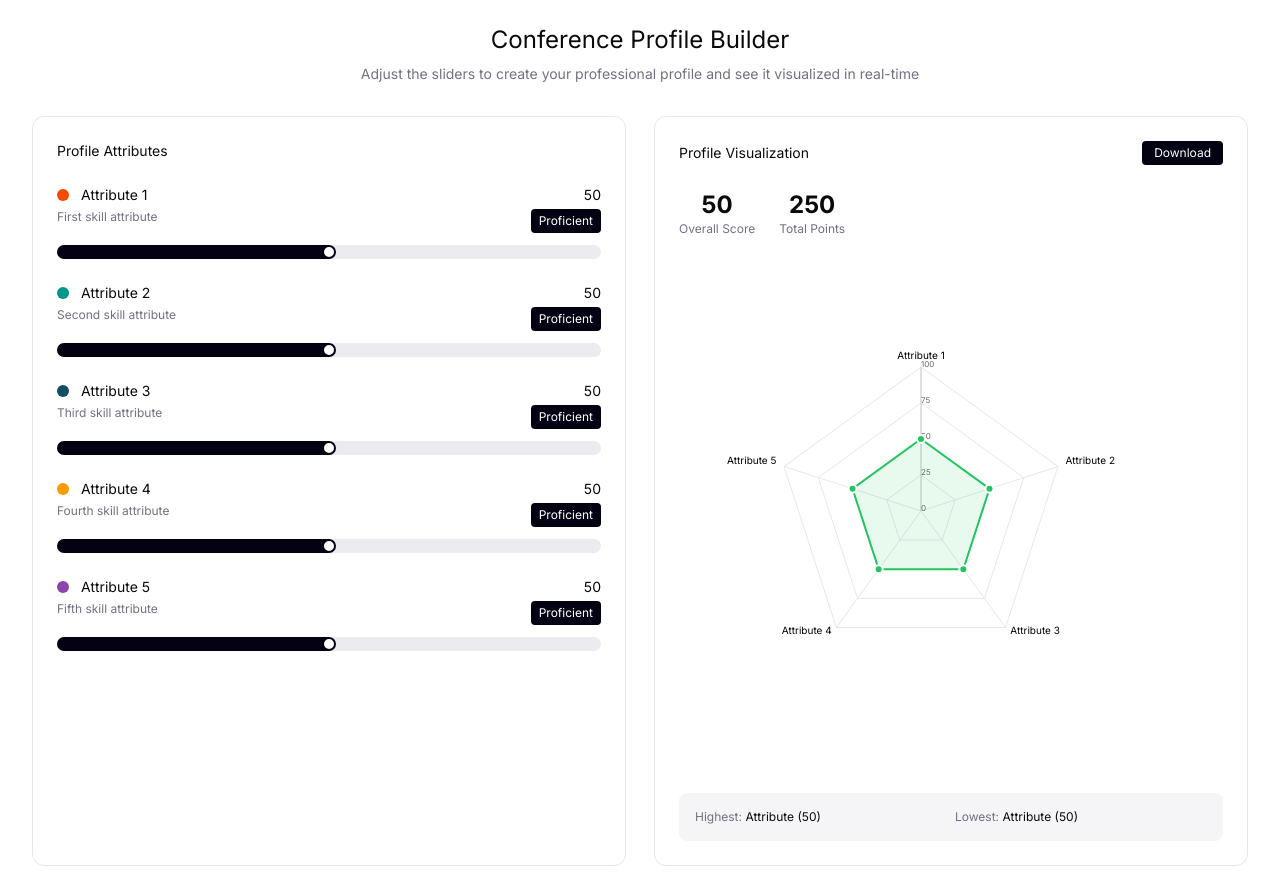
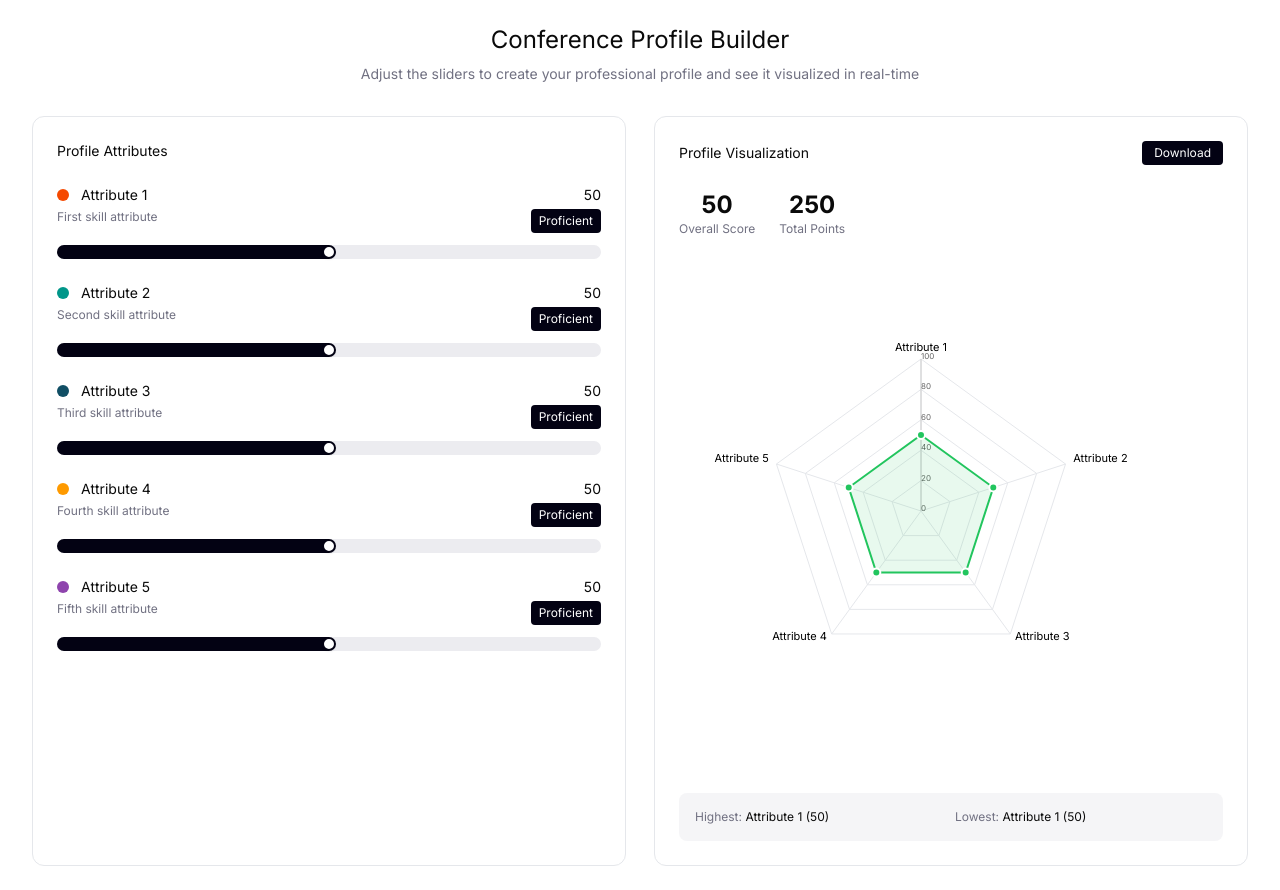
Before and after one commit to Rabbitoreg/ai-profile-builder, a React (Vite) app: page / in a window 1280 px wide. Built offline with nearby package versions, Linux system fonts and the light colour scheme; no server answers; the database is empty.

Commit message:
Added labels for charts in db

```diff
--- a/src/App.jsx
+++ b/src/App.jsx
@@ -145,7 +145,7 @@ const ConferenceProfileBuilder = () => {
 
   const radarData = useMemo(() => {
     return skillConfig.map(skill => ({
-      skill: content[`skill_${skill.key}_label`] || skill.label,
+      skill: content[`skill_${skill.key}_chart_label`] || skill.label,
       key: skill.key,
       value: skills[skill.key] || 0,
       fullMark: 100
@@ -305,13 +305,13 @@ const ConferenceProfileBuilder = () => {
                 <div className="flex-1">
                   <span className="text-storm-gray">Highest: </span>
                   <span className="text-cod-gray font-medium">
-                    {highestSkill.label.split(' ')[0]} ({skills[highestSkill.key]})
+                    {content[`skill_${highestSkill.key}_label`] || highestSkill.label} ({skills[highestSkill.key]})
                   </span>
                 </div>
                 <div className="flex-1">
                   <span className="text-storm-gray">Lowest: </span>
                   <span className="text-cod-gray font-medium">
-                    {lowestSkill.label.split(' ')[0]} ({skills[lowestSkill.key]})
+                    {content[`skill_${lowestSkill.key}_label`] || lowestSkill.label} ({skills[lowestSkill.key]})
                   </span>
                 </div>
               </div>
--- a/src/components/RadarChart.jsx
+++ b/src/components/RadarChart.jsx
@@ -1,7 +1,7 @@
 import React from 'react'
 import { RadarChart as RechartsRadar, PolarGrid, PolarAngleAxis, PolarRadiusAxis, Radar, ResponsiveContainer, Legend } from 'recharts'
 
-const RadarChart = ({ data, averageData = null, size = 280, showAverage = false }) => {
+const RadarChart = ({ data, averageData = null, size = 400, showAverage = false }) => {
   // Transform data for Recharts format
   const chartData = data.map(item => ({
     skill: item.skill,
@@ -12,18 +12,18 @@ const RadarChart = ({ data, averageData = null, size = 280, showAverage = false
   return (
     <div className="radar-chart" style={{ width: size, height: size }}>
       <ResponsiveContainer width="100%" height="100%">
-        <RechartsRadar data={chartData} margin={{ top: 20, right: 30, bottom: 20, left: 30 }}>
+        <RechartsRadar data={chartData} outerRadius="80%" margin={{ top: 20, right: 20, bottom: 20, left: 20 }}>
           <PolarGrid stroke="#e5e7eb" />
           <PolarAngleAxis
             dataKey="skill"
-            tick={{ fontSize: 10, fill: '#000' }}
+            tick={{ fontSize: 11, fill: '#000' }}
             className="text-xs"
           />
           <PolarRadiusAxis
             angle={90}
             domain={[0, 100]}
             tick={{ fontSize: 8, fill: '#666' }}
-            tickCount={5}
+            tickCount={6}
           />
 
           {/* Average radar (behind user data) */}
```
Also changed, not shown: 1 other file (tests, documents, lock files or other folders).
